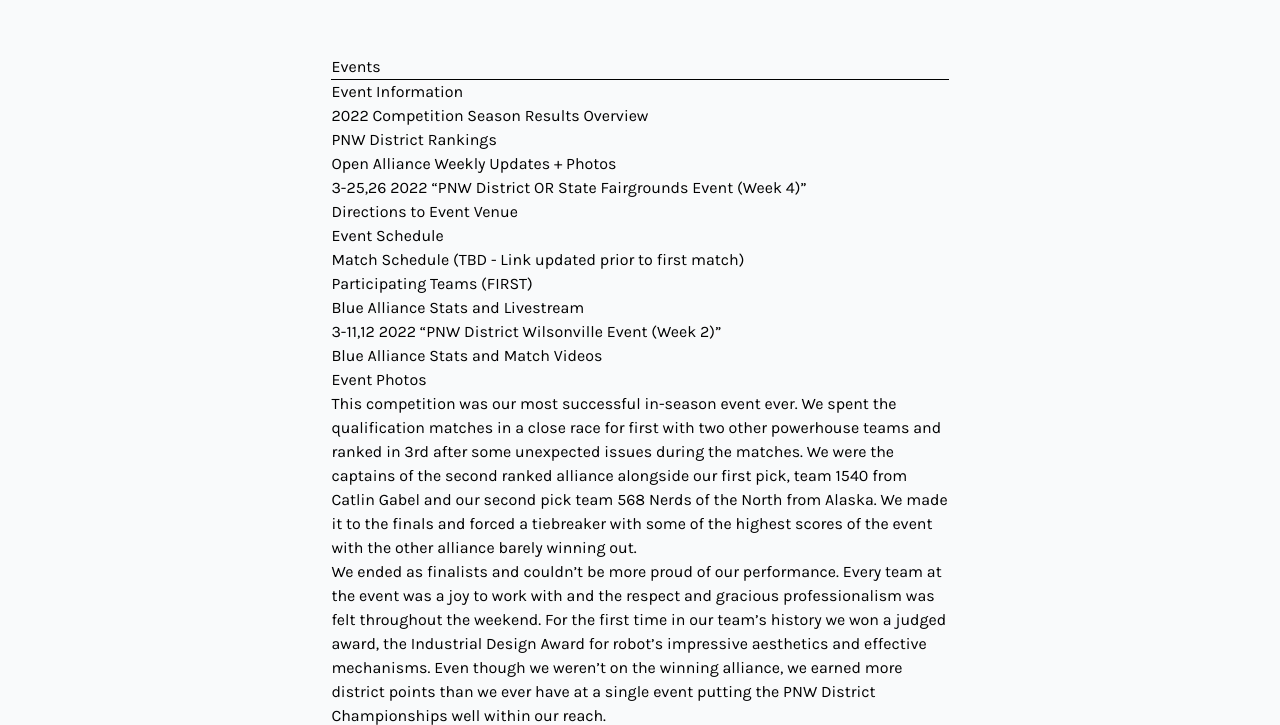
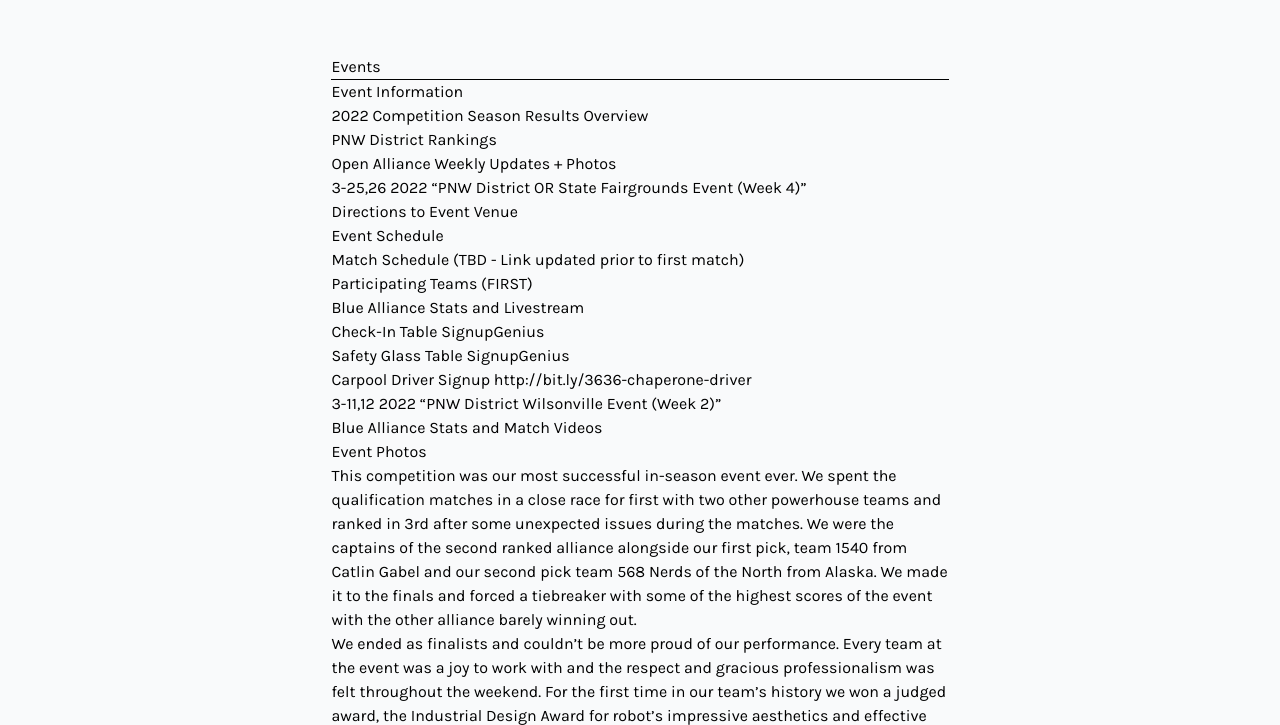
Before and after one commit to FRC3636/website, a Gatsby site: page /events/ in a window 1280 px wide. Shown: the part 73-798 px from the top of the page. Built offline with nearby package versions, Linux system fonts and the light colour scheme; Gatsby itself is replaced by a stand-in of ours; what @tailwindcss/typography would draw is missing.

Commit message:
Update Pages “events”

```diff
--- a/content/pages/events.md
+++ b/content/pages/events.md
@@ -20,6 +20,12 @@ Match Schedule (TBD - Link updated prior to first match)
 [Participating Teams (FIRST)](https://www.firstinspires.org/team-event-search/event?id=56576)
 
 [Blue Alliance Stats and Livestream ](https://www.thebluealliance.com/event/2022orsal)
+
+[Check-In Table SignupGenius](https://www.signupgenius.com/go/10c0e4da5a92ea3f9c61-oregon)
+
+[Safety Glass Table SignupGenius](https://www.signupgenius.com/go/10c0e4da5a92ea3f9c61-oregon1)
+
+Carpool Driver Signup <http://bit.ly/3636-chaperone-driver>
 
 ## 3-11,12 2022 “PNW District Wilsonville Event (Week 2)”
 
```
